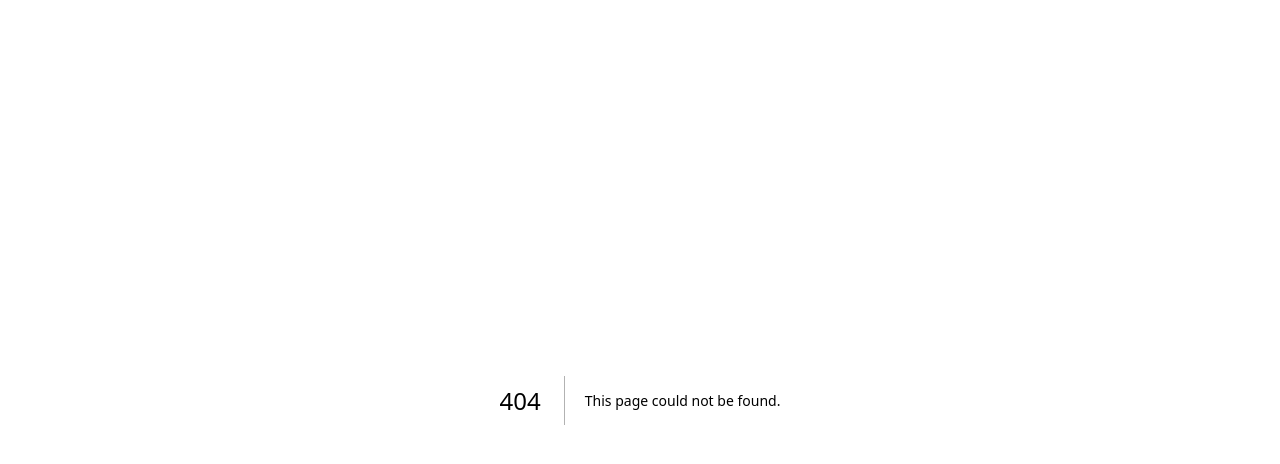
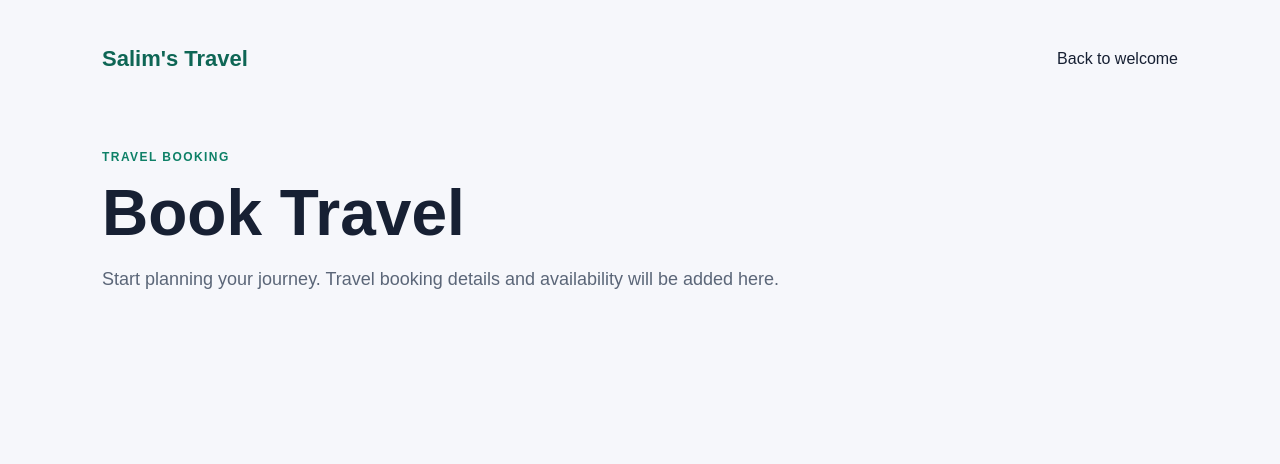
Before and after one commit to oigosalim1-netizen/salmgeusthouse-traveling-boking, a Next.js app: page /book-travel in a window 1280 px wide. Before the commit this address had no page. Shown: the top 464 px of the page. Built offline with nearby package versions, Linux system fonts and the light colour scheme.

Commit message:
Add Book Travel next page

```diff
--- /dev/null
+++ b/app/book-travel/page.tsx
@@ -0,0 +1,15 @@
+export default function BookTravelPage() {
+  return (
+    <main className="wrap">
+      <nav className="nav">
+        <a className="brand" href="/">Salim&apos;s Travel</a>
+        <a href="/">Back to welcome</a>
+      </nav>
+      <section className="hero">
+        <div className="eyebrow">Travel booking</div>
+        <h1>Book Travel</h1>
+        <p>Start planning your journey. Travel booking details and availability will be added here.</p>
+      </section>
+    </main>
+  );
+}
```
